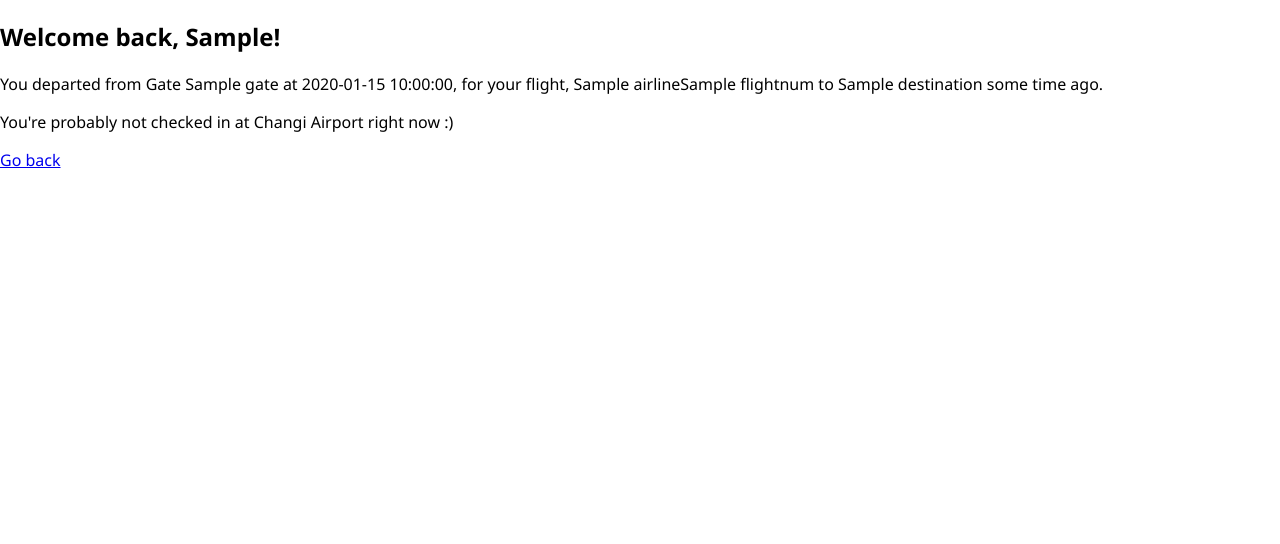
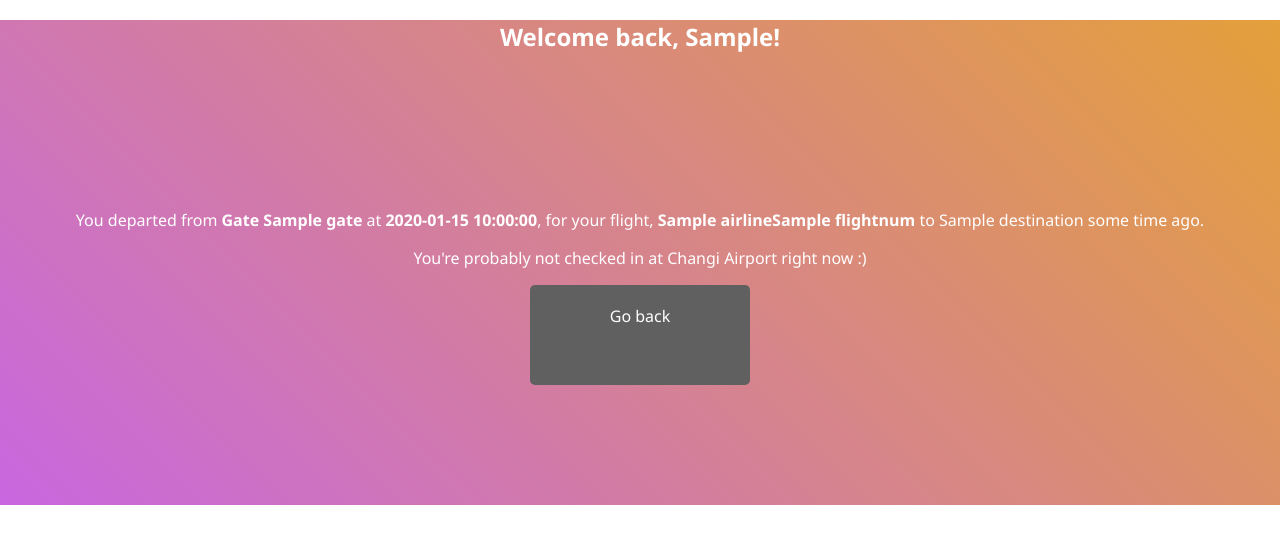
Before and after one commit to idawatibustan/ChangiX, a Flask app: template templates/welcome.html in a window 1280 px wide. Shown: the part 46-590 px from the top of the page. Run offline with Flask 2, Linux system fonts and the light colour scheme; the template is opened without the code that fills it: most values are stand-ins (such as "Sample title", 1, 10 or a date in 2020); parts of the project's set-up code (start-up, migrations or seed data) failed here and were passed over.

Commit message:
Modified styles on welcome page

```diff
--- a/templates/home.html
+++ b/templates/home.html
@@ -19,7 +19,8 @@
     }
     .main, .welcome {
         text-align: center;
-        padding: 50px 0 50px 0;
+        padding: 120px 0 120px 0;
+        color: #606060;
     }
     .main {
         width: 100%;
--- a/templates/welcome.html
+++ b/templates/welcome.html
@@ -1,18 +1,49 @@
 {% extends "base.html" %}
 {% block body %}
+<style>
+    .page {
+        background: linear-gradient(-135deg, #E4A03B 0%, #C867E0 100%);
+        text-align: center;
+    }
+    .welcome {
+        width:100%;
+        color: #fff;
+    }
+
+    .main {
+        width: 100%;
+        color: #fff;
+        padding: 120px 0 120px 0;
+    }
+
+    .button {
+        display: inline-block;
+        width: 180px;
+        height: 60px;
+        padding: 20px;
+        color: #fff;
+        text-decoration: none;
+        background: #606060;
+        border-radius: 5px;
+        text-align: center;
+    }
+</style>
+<div class="page">
 <section class="welcome">
     <h1>Welcome back, {{ data["first_name"] }}!</h1>
 </section>
 <section class="main">
     {% if not session["demo"] %}
-    <p>You departed from Gate {{ data["gate"] }} at {{ data["board_time"] }}, for your flight, {{ data["airline"] }}{{ data["flightnum"] }} to {{ data["destination"] }} some time ago.</p>
+    <p>You departed from <b>Gate {{ data["gate"] }}</b> at <b>{{ data["board_time"] }}</b>, for your flight, <b>{{ data["airline"] }}{{ data["flightnum"] }}</b> to {{ data["destination"] }} some time ago.</p>
     <p>You're probably not checked in at Changi Airport right now :)</p>
-    <a href="/">Go back</a>
+    <a href="/" class="button">Go back</a>
     {% else %}
-    <p>We'll get you to Gate {{ data["gate"] }} by {{ data["board_time"] }}, just in time for your flight, {{ data["airline"] }}{{ data["flightnum"] }} to {{ data["destination"] }}.</p>
-    <p>You have {{ data["time_to_board"] }} hours in transit. Let's make the most of it.</p>
+    <p>We'll get you to Gate <b>{{ data["gate"] }}</b> by <b>{{ data["board_time"] }}</b>, just in time for your flight, <b>{{ data["airline"] }}{{ data["flightnum"] }}</b> to {{ data["destination"] }}.</p>
+    <p>You have <b>{{ data["time_to_board"] }}</b> hours in transit.</p>
+    <p>Let's make the most of it.</p>
     <a href="/swipe/normal" class="button">Explore and win</a>
     <a href="/swipe/demo">Demo</a>
     {% endif %}
 </section>
+</div>
 {% endblock %}
```
Also changed, not shown: passenger.py (+4 -4 lines), templates/chances.html (+8 -1 lines), img/savioke.jpg (added).
